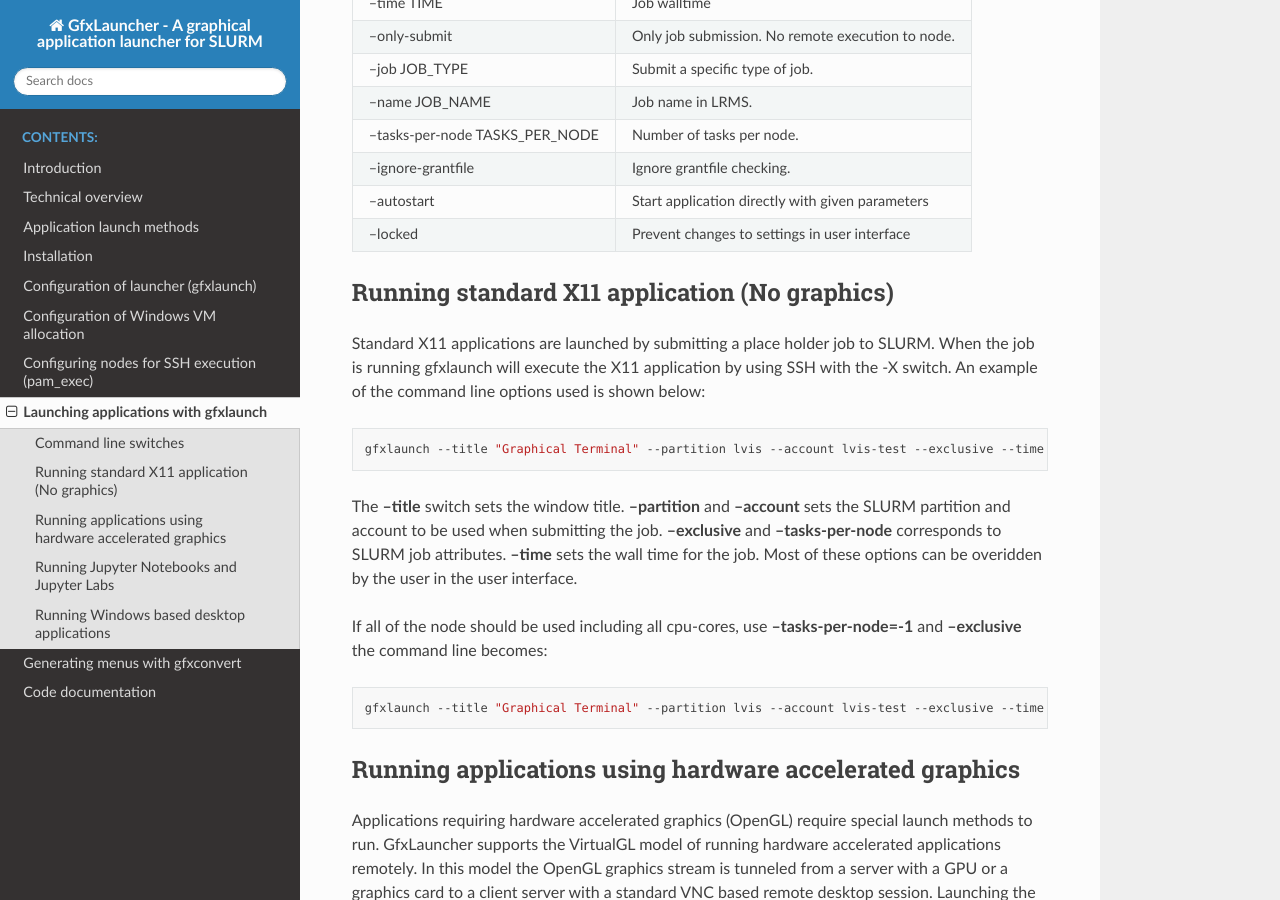
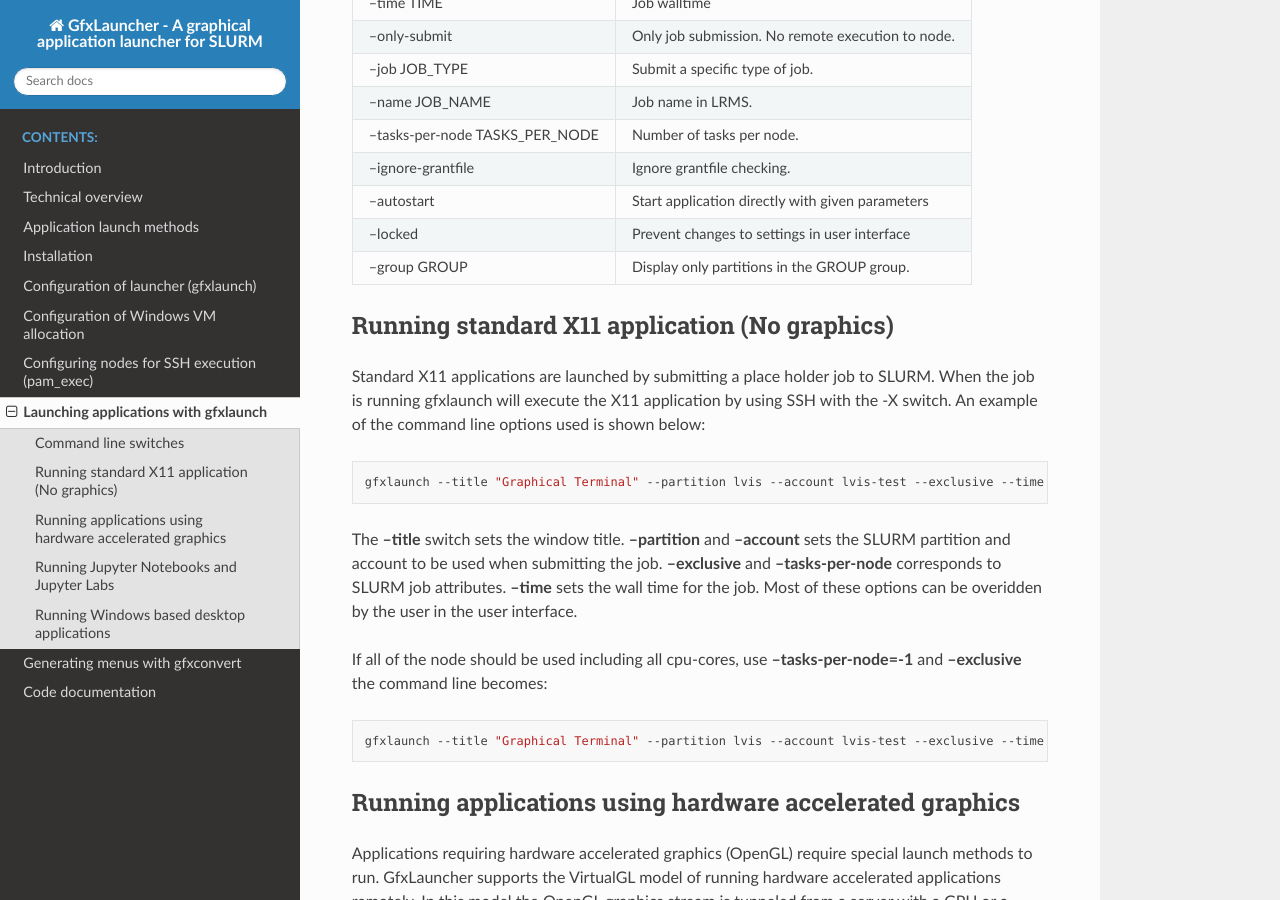
Before and after one commit to lunarc/gfxlauncher, a Sphinx documentation site: the page built from docs/source/gfxlaunch.rst, in a window 1280 px wide and 900 px high, scrolled down 718 px. Built offline with Sphinx 7.4.7 and the Read the Docs theme 2.0.0, drawn with Linux system fonts in a browser that asks for light colours.

Commit message:
Update gfxlaunch.rst

```diff
--- a/docs/source/gfxlaunch.rst
+++ b/docs/source/gfxlaunch.rst
@@ -42,6 +42,8 @@
 | --autostart                     | Start application directly with given parameters  |
 +---------------------------------+---------------------------------------------------+
 | --locked                        | Prevent changes to settings in user interface     |
++---------------------------------+---------------------------------------------------+
+| --group GROUP                   | Display only partitions in the GROUP group.       |
 +---------------------------------+---------------------------------------------------+
 
 Running standard X11 application (No graphics)
```
